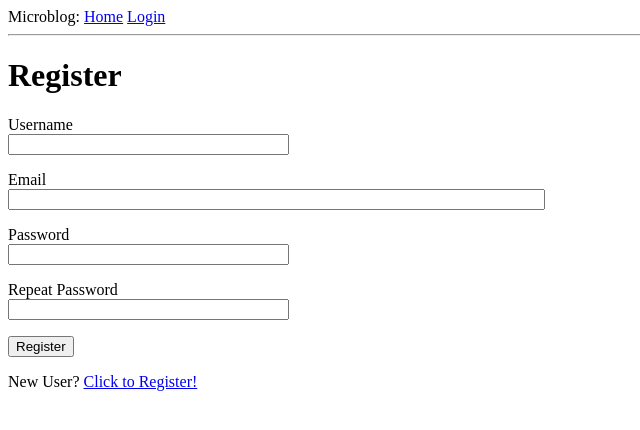
After one commit to besponiki/flask-remember_project, a Flask app: page /register in a window 1280 px wide. The commit adds this page. Shown: the top 430 px of the page, without its empty margins (0-640 px from the left). Run offline with Flask 2, Linux system fonts and the light colour scheme.

Commit message:
add flask login, login and register page and logic

```diff
--- a/app/__init__.py
+++ b/app/__init__.py
@@ -2,8 +2,12 @@ from flask import Flask
 from config import Config
 from flask_sqlalchemy import SQLAlchemy
 from flask_migrate import Migrate
+from flask_login import LoginManager
+
 
 app = Flask(__name__)
+login = LoginManager(app)
+login.login_view = 'login'
 app.config.from_object(Config)
 db = SQLAlchemy(app)
 migrate = Migrate(app, db)
--- a/app/forms.py
+++ b/app/forms.py
@@ -1,9 +1,30 @@
 from flask_wtf import FlaskForm
 from wtforms import StringField, PasswordField, BooleanField, SubmitField
-from wtforms.validators import DataRequired
+from wtforms.validators import ValidationError, DataRequired, Email, EqualTo
+from app.models import User
+
 
 class LoginForm(FlaskForm):
     username = StringField('Username', validators=[DataRequired()])
     password = PasswordField('Password', validators=[DataRequired()])
     remember_me = BooleanField('Remember Me')
     submit = SubmitField('Sign In')
+
+
+class RegistrationForm(FlaskForm):
+    username = StringField('Username', validators=[DataRequired()])
+    email = StringField('Email', validators=[DataRequired(), Email()])
+    password = PasswordField('Password', validators=[DataRequired()])
+    password2 = PasswordField(
+        'Repeat Password', validators=[DataRequired(), EqualTo('password')])
+    submit = SubmitField('Register')
+
+    def validate_username(self, username):
+        user = User.query.filter_by(username=username.data).first()
+        if user is not None:
+            raise ValidationError('Please use a different username.')
+
+    def validate_email(self, email):
+        user = User.query.filter_by(email=email.data).first()
+        if user is not None:
+            raise ValidationError('Please use a different email address.')
--- a/app/routes.py
+++ b/app/routes.py
@@ -1,27 +1,54 @@
-from app import app
-from flask import render_template, flash, redirect, url_for
-from app.forms import LoginForm
+from app import app, db
+from flask import render_template, flash, redirect, url_for, request
+from app.forms import LoginForm, RegistrationForm
+from flask_login import current_user, login_user, logout_user, login_required
+from app.models import User, Post
+from werkzeug.urls import url_parse
 
 
 @app.route('/')
 @app.route('/index')
+@login_required
 def index():
-    user = {'username': 'Dimas'}
-    posts = [
-        {'author':{'username':'Vasia'},
-         'body':'pisun'},
-
-        {'author': {'username': 'Vassdfsfdsfdia'},
-         'body': 'pisdssdfsdfdsun'}
-    ]
+    user = User.query.filter_by(username=current_user.username).first()
+    posts = Post.query.filter_by(user_id=user.id).all()
     return render_template('index.html', title="home", user=user, posts=posts)
 
 
 @app.route('/login', methods=['GET', 'POST'])
 def login():
+    if current_user.is_authenticated:
+        return redirect(url_for('index'))
     form = LoginForm()
     if form.validate_on_submit():
-        flash('Login requested for user {}, remember_me={}'.format(
-            form.username.data, form.remember_me.data))
+        user = User.query.filter_by(username=form.username.data).first()
+        if user is None or not user.check_password(form.password.data):
+            flash('Invalid username or password')
+            return redirect(url_for('login'))
+        login_user(user, remember=form.remember_me.data)
+        next_page = request.args.get('next')
+        if not next_page or url_parse(next_page).netloc != '':
+            next_page = url_for('index')
+        return redirect(next_page)
+    return render_template('login.html', title='Sign In', form=form)
+
+
+@app.route('/logout')
+def logout():
+    logout_user()
+    return redirect(url_for('index'))
+
+
+@app.route('/register', methods=['GET', 'POST'])
+def register():
+    if current_user.is_authenticated():
         return redirect(url_for('index'))
-    return render_template('login.html', title="Sign In", form=form)
+    form = RegistrationForm()
+    if form.validate_on_submit():
+        user = User(username=form.username.data, email=form.email.data)
+        user.set_password(form.password.data)
+        db.session.add(user)
+        db.session.commit()
+        flash('Congratulations you are now a registered user')
+        return redirect(url_for('login'))
+    return render_template('register.html', title='Register', form=form)
--- a/app/templates/base.html
+++ b/app/templates/base.html
@@ -10,7 +10,11 @@
         <div>
             Microblog:
             <a href="{{ url_for('index') }}">Home</a>
+            {% if current_user.is_anonymous %}
             <a href="{{ url_for('login') }}">Login</a>
+            {% else %}
+            <a href="{{ url_for('logout') }}">Logout</a>
+            {% endif %}
         </div>
         <hr>
         {% with messages = get_flashed_messages() %}
--- /dev/null
+++ b/app/templates/register.html
@@ -0,0 +1,38 @@
+{% extends "base.html" %}
+
+{% block content %}
+    <h1>Register</h1>
+    <form action="" method="post">
+        {{ form.hidden_tag() }}
+        <p>
+            {{ form.username.label }}<br>
+            {{ form.username(size=32) }}<br>
+            {% for error in form.username.errors %}
+            <span style="color: red;">[{{ error }}]</span>
+            {% endfor %}
+        </p>
+        <p>
+            {{ form.email.label }}<br>
+            {{ form.email(size=64) }}<br>
+            {% for error in form.email.errors %}
+            <span style="color: red;">[{{ error }}]</span>
+            {% endfor %}
+        </p>
+        <p>
+            {{ form.password.label }}<br>
+            {{ form.password(size=32) }}<br>
+            {% for error in form.password.errors %}
+            <span style="color: red;">[{{ error }}]</span>
+            {% endfor %}
+        </p>
+        <p>
+            {{ form.password2.label }}<br>
+            {{ form.password2(size=32) }}<br>
+            {% for error in form.password2.errors %}
+            <span style="color: red;">[{{ error }}]</span>
+            {% endfor %}
+        </p>
+        <p>{{ form.submit() }}</p>
+    </form>
+    <p>New User? <a href="{{ url_for('register') }}">Click to Register!</a></p>
+{% endblock %}
```
Also changed, not shown: app/models.py (+15 -2 lines), app/templates/index.html (+5 -6 lines), app/microblog.py (line endings or trailing spaces).
